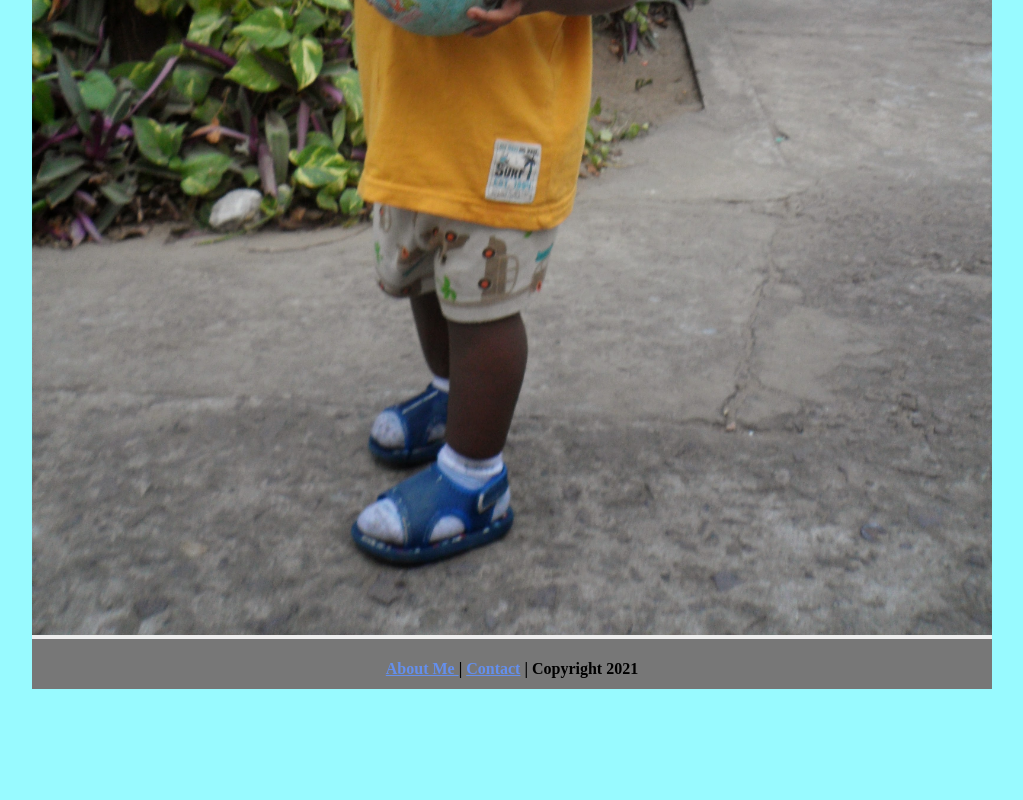
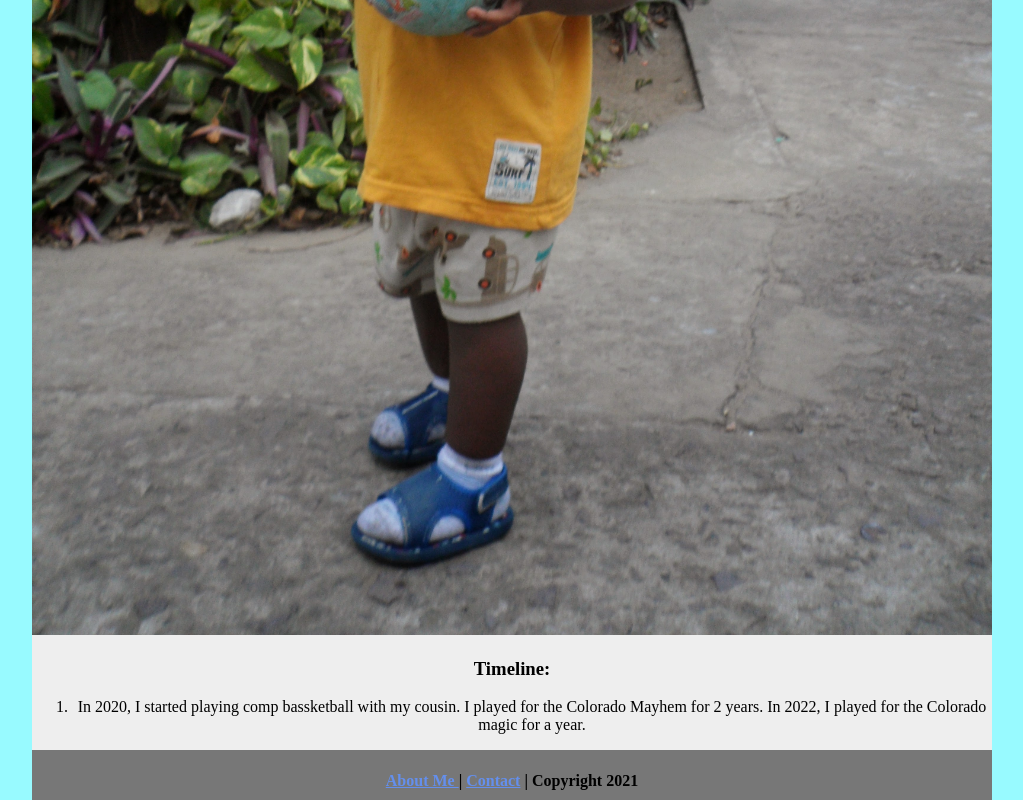
Before and after one commit to JoshuaM522/ecsportfolio, a plain HTML site: page footballbasketball/index.html in a window 1280 px wide. Shown: the part 785-1585 px from the top of the page, without its empty margins (128-1151 px from the left). Before the commit the page ends 1474 px from the top, so only its background shows below. Drawn offline with Linux system fonts and the light colour scheme.

Commit message:
Update index.html

```diff
--- a/footballbasketball/index.html
+++ b/footballbasketball/index.html
@@ -16,6 +16,11 @@
   </div>
   <div class="content">
 	 <img src="../images/SAM_2901.JPG" alt="Welcome" width="960" >
+	  <h3> Timeline: </h3>
+	  <ol>
+
+		  <li>In 2020, I started playing comp bassketball with my cousin. I played for the Colorado Mayhem for 2 years. In 2022, I played for the Colorado magic for a year.</li>
+	  </ol>
   </div>
   <div class="footer">
     <h4><a href="../aboutme.html">About Me </a> |  <a href="mailto:409850@graniteschools.org">Contact</a> | Copyright 2021</h4>
```
